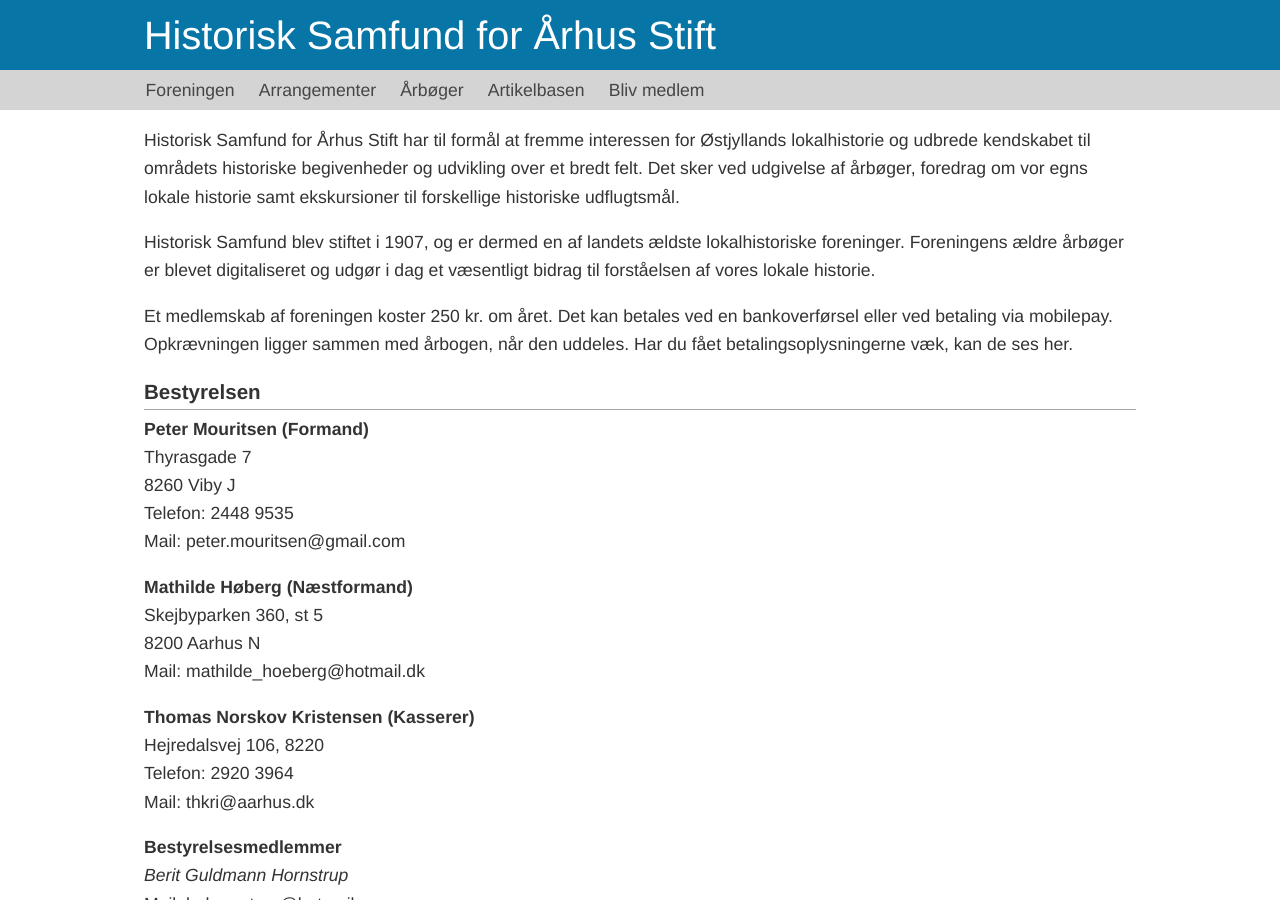
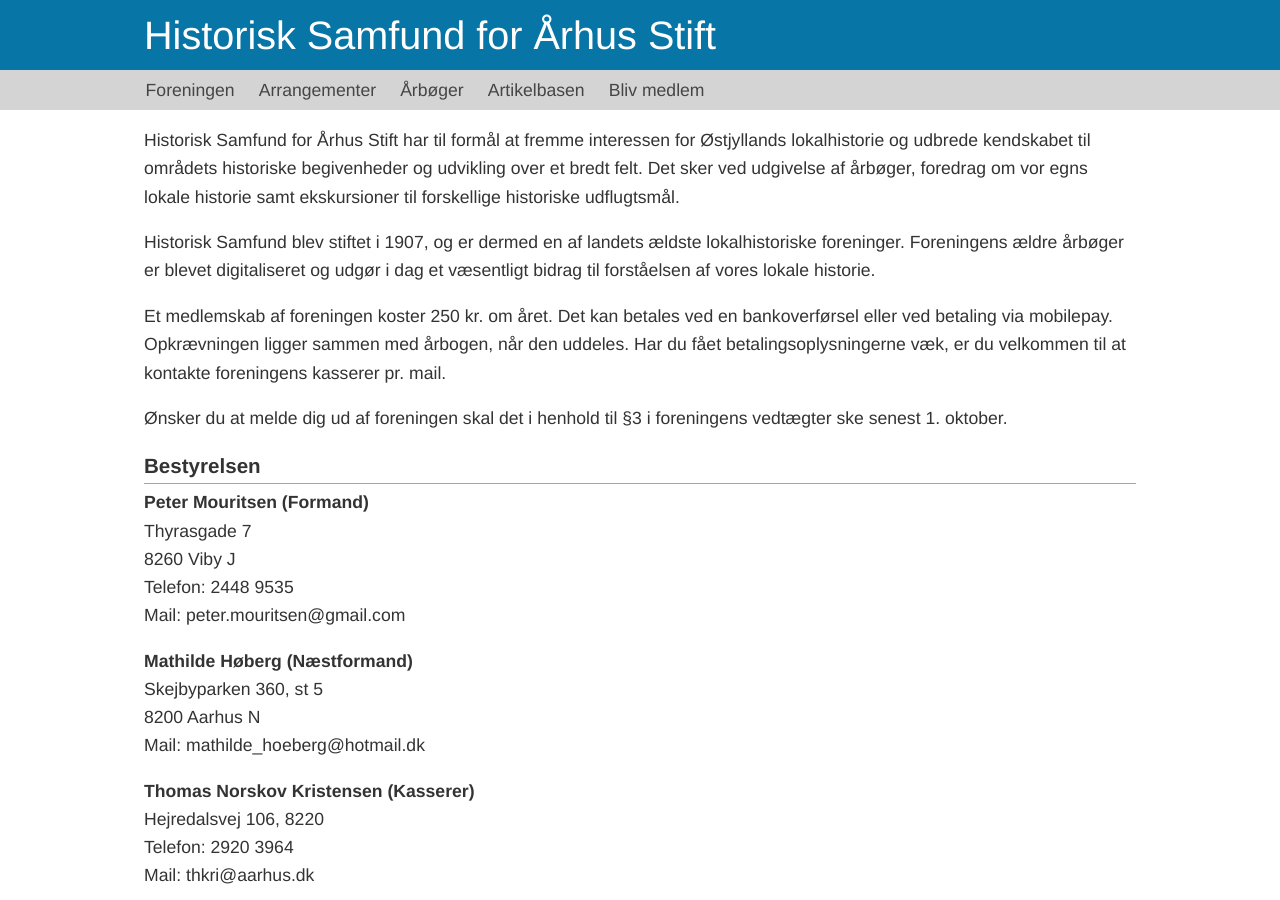
Before and after one commit to guldhorn/historisk-samfund, a Jekyll site: the page built from foreningen.md, in a window 1280 px wide and 900 px high. Built offline with Jekyll 4.4.1, drawn with Linux system fonts in a browser that asks for light colours.

Commit message:
Update foreningen.md

```diff
--- a/foreningen.md
+++ b/foreningen.md
@@ -8,7 +8,9 @@ Historisk Samfund for Århus Stift har til formål at fremme interessen for Øst
 
 Historisk Samfund blev stiftet i 1907, og er dermed en af landets ældste lokalhistoriske foreninger. Foreningens ældre årbøger er blevet digitaliseret og udgør i dag et væsentligt bidrag til forståelsen af vores lokale historie.
 
-Et medlemskab af foreningen koster 250 kr. om året. Det kan betales ved en bankoverførsel eller ved betaling via mobilepay. Opkrævningen ligger sammen med årbogen, når den uddeles. Har du fået betalingsoplysningerne væk, kan de ses her.
+Et medlemskab af foreningen koster 250 kr. om året. Det kan betales ved en bankoverførsel eller ved betaling via mobilepay. Opkrævningen ligger sammen med årbogen, når den uddeles. Har du fået betalingsoplysningerne væk, er du velkommen til at kontakte foreningens kasserer pr. mail.
+
+Ønsker du at melde dig ud af foreningen skal det i henhold til §3 i foreningens vedtægter ske senest 1. oktober.
 
 
 
```
